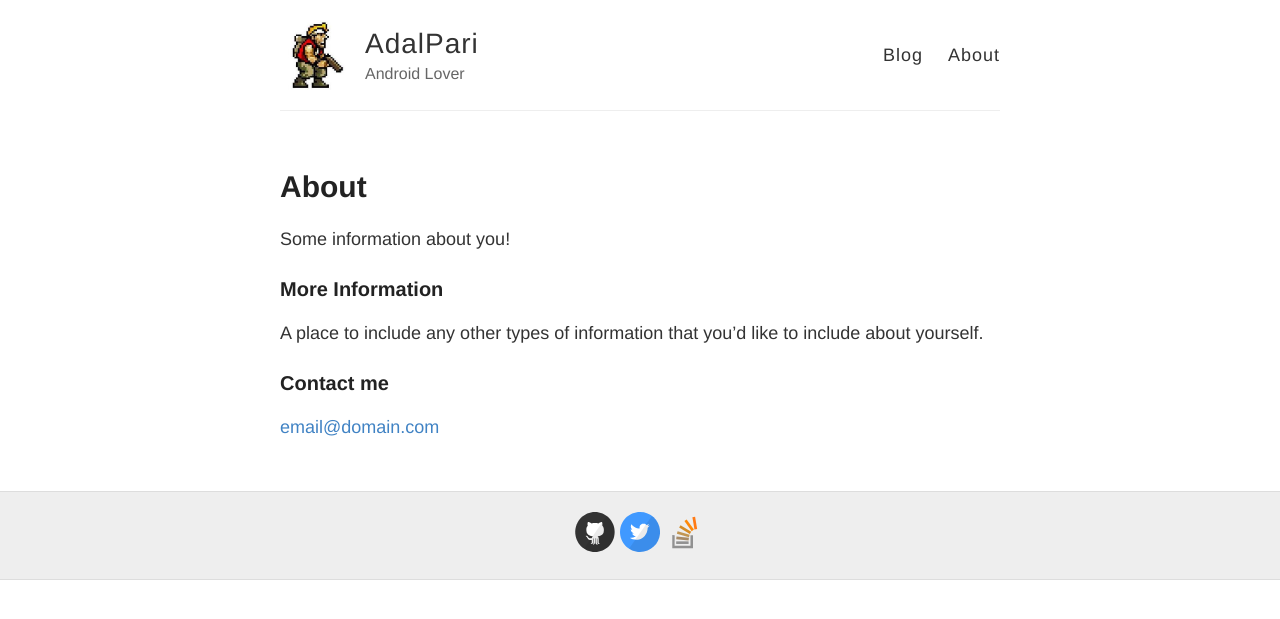
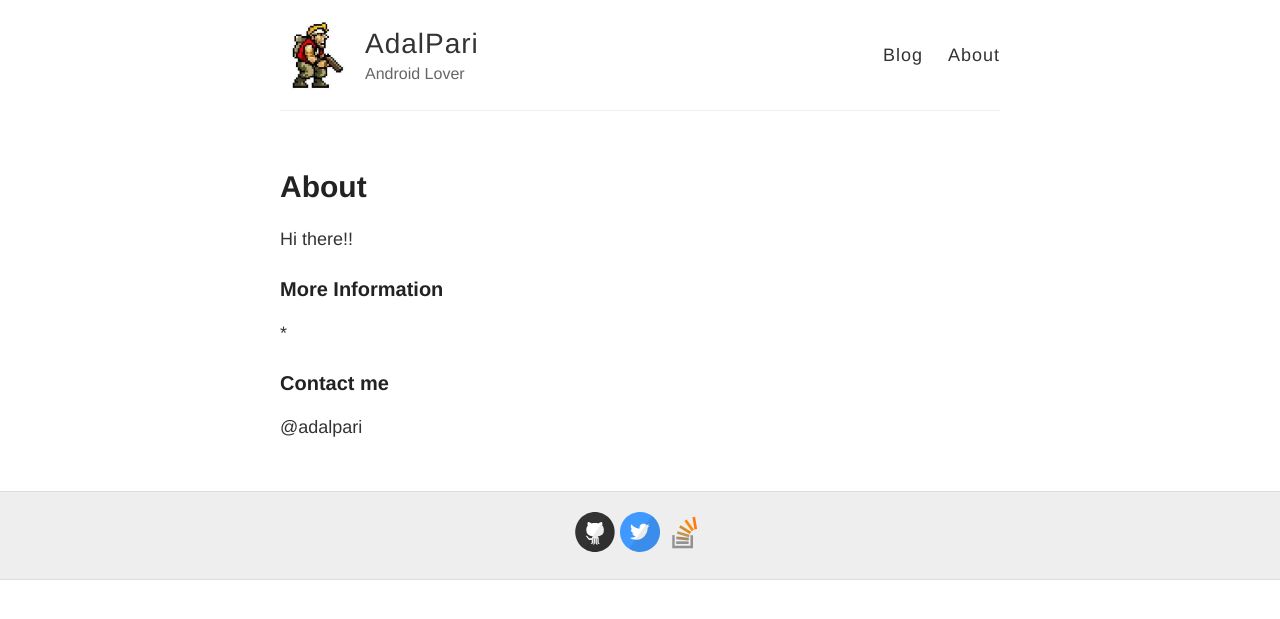
Before and after one commit to adalpari/adalpari.github.io, a Jekyll site: the page built from about.md, in a window 1280 px wide. Shown: the top 619 px of the page. Built offline with Jekyll 4.4.1, drawn with Linux system fonts in a browser that asks for light colours.

Commit message:
Update about.md

```diff
--- a/about.md
+++ b/about.md
@@ -4,12 +4,12 @@ title: About
 permalink: /about/
 ---
 
-Some information about you!
+Hi there!!
 
 ### More Information
 
-A place to include any other types of information that you'd like to include about yourself.
+*
 
 ### Contact me
 
-[email@domain.com](mailto:email@domain.com)
+@adalpari
```
